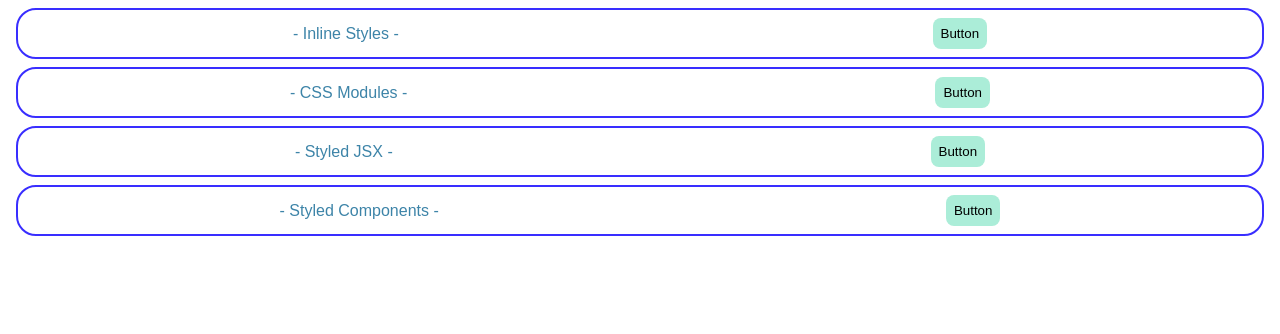
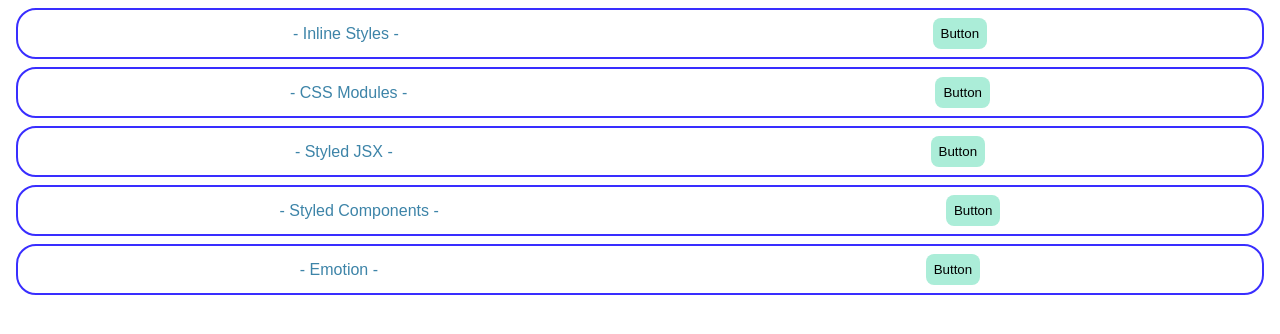
Before and after one commit to san510/Udemy-Stepup-Section4, a React (Create React App) app: page / in a window 1280 px wide. Shown: the top 334 px of the page. Built offline with nearby package versions, Linux system fonts and the light colour scheme.

Commit message:
17.Emotion

```diff
--- a/package.json
+++ b/package.json
@@ -5,6 +5,8 @@
   "keywords": [],
   "main": "src/index.js",
   "dependencies": {
+    "@emotion/react": "11.10.4",
+    "@emotion/styled": "11.10.4",
     "node-sass": "7.0.1",
     "react": "18.2.0",
     "react-dom": "18.2.0",
--- a/src/App.js
+++ b/src/App.js
@@ -2,6 +2,7 @@
 import { InlineStyle } from "./components/InlineStyle";
 import { StyledComponents } from "./components/StyledComponents";
 import { StyledJsx } from "./components/StyledJsx";
+import { Emotion } from "./components/Emotion";
 import "./styles.css";
 
 export default function App() {
@@ -11,6 +12,7 @@
       <CssModules />
       <StyledJsx />
       <StyledComponents />
+      <Emotion />
     </div>
   );
 }
--- /dev/null
+++ b/src/components/Emotion.jsx
@@ -0,0 +1,40 @@
+/** @jsxRuntime classic */
+/** @jsx jsx */
+import { jsx, css } from "@emotion/react";
+import styled from "@emotion/styled";
+
+export const Emotion = () => {
+  const containerStyle = css`
+    border: solid 2px #392eff;
+    border-radius: 20px;
+    padding: 8px;
+    margin: 8px;
+    display: flex;
+    justify-content: space-around;
+    align-items: center;
+  `;
+
+  const titleStyle = css({
+    margin: 0,
+    color: "#3d84a8"
+  });
+
+  return (
+    <div css={containerStyle}>
+      <p css={titleStyle}>- Emotion -</p>
+      <SButton>Button</SButton>
+    </div>
+  );
+};
+
+const SButton = styled.button`
+  background-color: #abedd8;
+  border: none;
+  padding: 8px;
+  border-radius: 8px;
+  &:hover {
+    background-color: #46cdcf;
+    color: #fff;
+    cursor: pointer;
+  }
+`;
```
